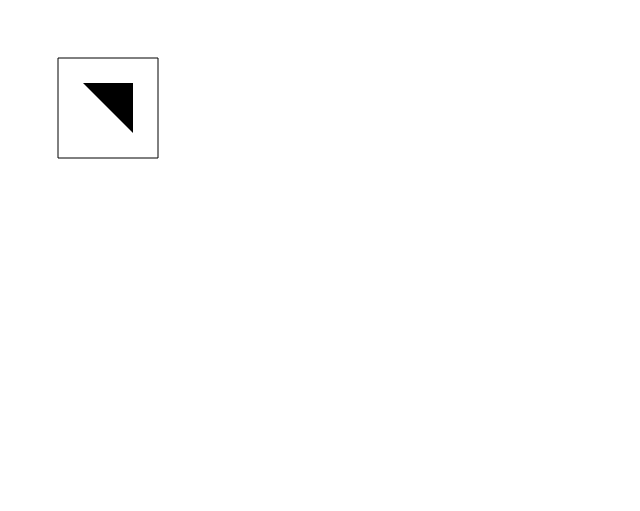
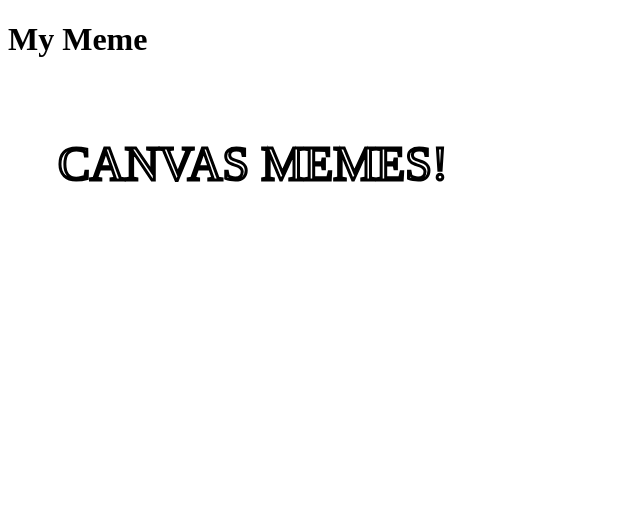
Before and after one commit to CarlVereen/HTML-Canvas-Practice, a plain HTML site: page index.html in a window 1280 px wide. Shown: the whole page, without its empty margins (0-640 px from the left). Drawn offline with Linux system fonts and the light colour scheme.

Commit message:
Remove Shapes Add Text Stroke drawing

```diff
--- a/index.html
+++ b/index.html
@@ -12,45 +12,21 @@
 
   </head>
   <body>
+    <div>
+      <h1> My Meme</h1>
+    </div>
       <canvas id="c" width="500" height="500">
 
       </canvas>
       <script type="text/javascript">
          var c = document.querySelector("#c");
          var ctx = c.getContext("2d");
-         var sqSides = [
-         {"x": 150, "y": 50},
-         {"x": 150, "y": 150},
-         {"x": 50, "y": 150},
-         {"x": 50, "y": 50 }];
-         var trSides = [
-         {"x": 125, "y": 75},
-         {"x": 125, "y": 125},
-         {"x": 75, "y": 75}
-        ];
 
-
-         function sqDraw(){
-          ctx.beginPath();
-          ctx.moveTo(50,50);
-          for (var i in sqSides) {
-            ctx.lineTo(sqSides[i].x, sqSides[i].y);
-          };
-          ctx.stroke();
-         console.log("finished Drawing")
-        };
-
-         function trDraw(){
-          ctx.beginPath();
-          ctx.moveTo(trSides[2].x,trSides[2].y);
-          for (var i in trSides) {
-            ctx.lineTo(trSides[i].x, trSides[i].y);
-          };
-          ctx.fill();
-         };
-
-         trDraw();
-         sqDraw();
+         ctx.font = "normal 36pt Impact";
+         ctx.fillStyle = "white";
+         ctx.lineWidth = 3;
+         ctx.fillText("CANVAS MEMES!", 50, 100);
+         ctx.strokeText("CANVAS MEMES!", 50, 100);
 
 
 
```
